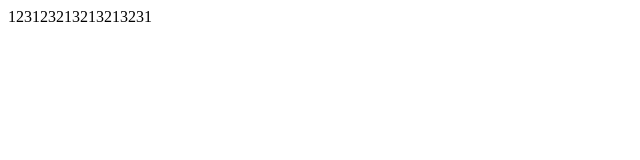
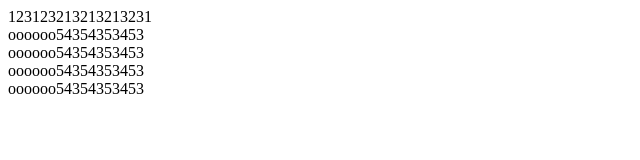
Before and after one commit to tangtang1b1b/test, a plain HTML site: page index.html in a window 1280 px wide. Shown: the whole page, without its empty margins (0-640 px from the left). Drawn offline with Linux system fonts and the light colour scheme.

Commit message:
Merge branch 'dev' of https://github.com/tangtang1b1b/test into a
# Conflicts:
#	index.html

```diff
--- a/index.html
+++ b/index.html
@@ -21,6 +21,10 @@
         <div class="box">
             123123213213213231
         </div>
+        <div>oooooo54354353453</div>
+        <div>oooooo54354353453</div>
+        <div>oooooo54354353453</div>
+        <div>oooooo54354353453</div>
     </div>
 </body>
 </html>
```
